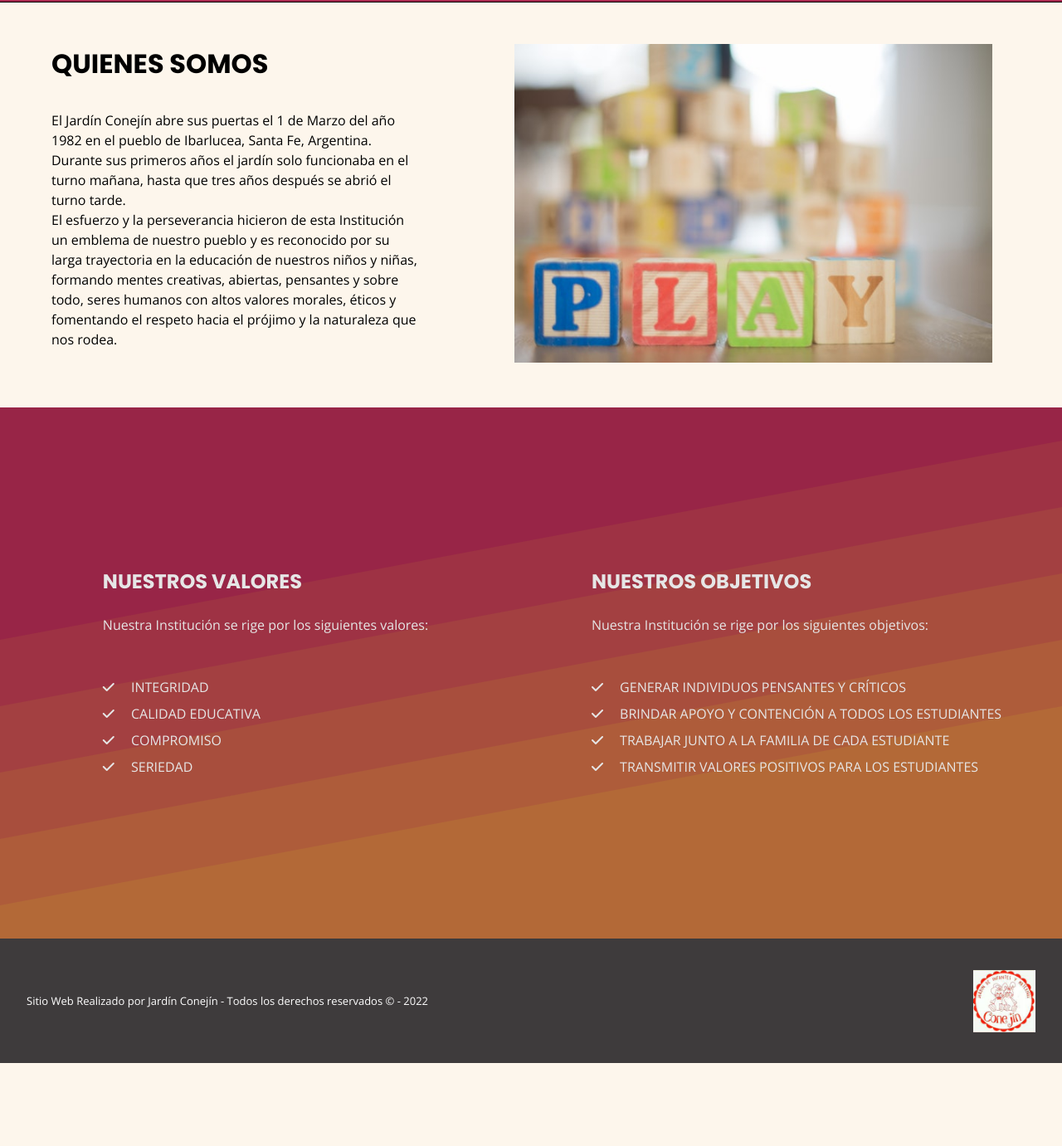
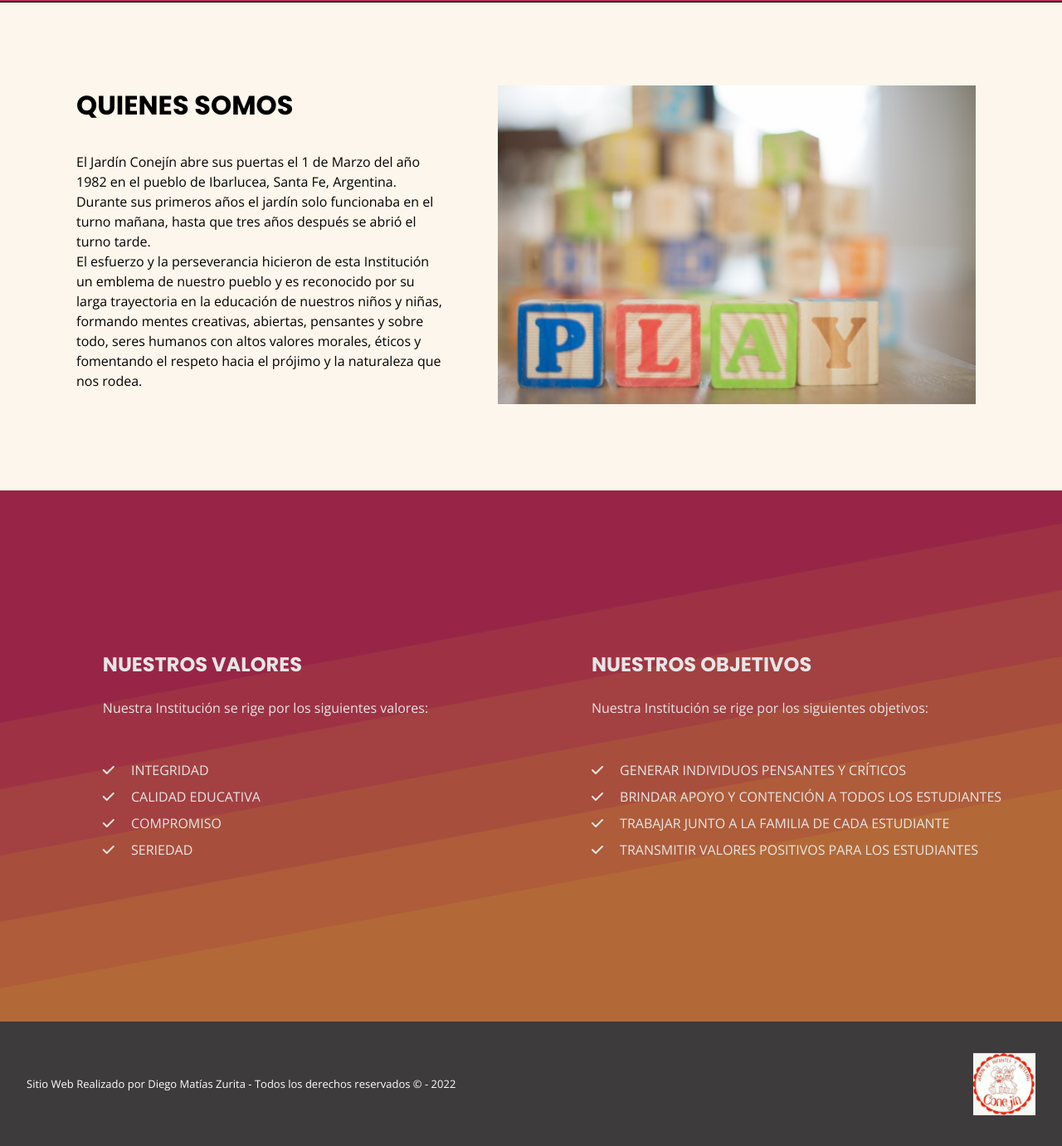
Before and after one commit to MatiasDiego/jardin_conejin__zurita_diego, a plain HTML site: page pages/quienes-somos.html in a window 1280 px wide. Shown: the part 97-1478 px from the top of the page at 83% size. Before the commit the page ends 1378 px from the top, so only its background shows below. Drawn offline with nearby package versions, Linux system fonts and the light colour scheme.

Commit message:
Maquetado de la página QUIENES SOMOS con Bootstrap

```diff
--- a/pages/quienes-somos.html
+++ b/pages/quienes-somos.html
@@ -47,8 +47,9 @@
 
     <main>
         <!-- About Us -->
-        <section class="aboutus">
-            <div class="aboutus__content">
+        <div class="container">
+            <div class="row aboutus">
+                <div class="col-5 aboutus__content">
                     <h1 class="aboutus__title">Quienes Somos</h1>
                     <p class="aboutus__paragraph"> El Jardín Conejín abre sus puertas el 1 de Marzo del año 1982
                         en el pueblo de Ibarlucea, Santa Fe, Argentina.
@@ -63,14 +64,16 @@
                         y la naturaleza que nos rodea.
                     </p>
                 </div>
-            <div class="aboutus__imgcontainer">
+                <div class="col-7 aboutus__imgcontainer">
                     <img class="aboutus__img" src="../images/quienes_somos.jpg" alt="">
                 </div>
-        </section>
+            </div>
+        </div>
 
-        <section class="valobj">
+        <div class="container-fluid">
             <!-- Our Values -->
-            <div class="valobj__content">
+            <div class="row valobj">
+                <div class="col-6 valobj__content">
                     <h2 class="valobj__title">Nuestros Valores</h2>
                     <p class="valobj__paragraph">
                         Nuestra Institución se rige por los siguientes valores:
@@ -83,7 +86,7 @@
                     </ul>
                 </div>
                 <!-- Our Objetives -->
-            <div class="valobj__content">
+                <div class="col-6 valobj__content">
                     <h2 class="valobj__title">Nuestros Objetivos</h2>
                     <p class="valobj__paragraph">
                         Nuestra Institución se rige por los siguientes objetivos:
@@ -95,22 +98,28 @@
                         <li class="valobj__li"><i class="fas fa-check"></i> Transmitir valores positivos para los estudiantes</li>
                     </ul>
                 </div>
-
-        </section>
+            </div>
+        </div>
 
     </main>
 
-    <footer class="footer">
+    <div class="container-fluid">
+        <div class="row footer">
+            <div class="col-10">
                 <!-- Footer Paragraph -->
                 <div class="footer__content">
-            <p class="footer__paragraph">Sitio Web Realizado por Jardín Conejín - Todos los derechos
-                reservados &#169 - 2022
+                    <p class="footer__paragraph">Sitio Web Realizado por Diego Matías Zurita -
+                        Todos los derechos reservados &#169 - 2022
                     </p>
                 </div>
+            </div>
+            <div class="col-2">
                 <!-- Footer Logo -->
                 <div class="footer__logo">
                     <img src="../images/logo_conejin.png" alt="Footer Logo">
                 </div>
-    </footer>
+            </div>
+        </div>
+    </div>
 </body>
 </html>
```
Also changed, not shown: css/styles.css (+0 -9 lines). Lines whose indentation alone changed are shown as unchanged.
